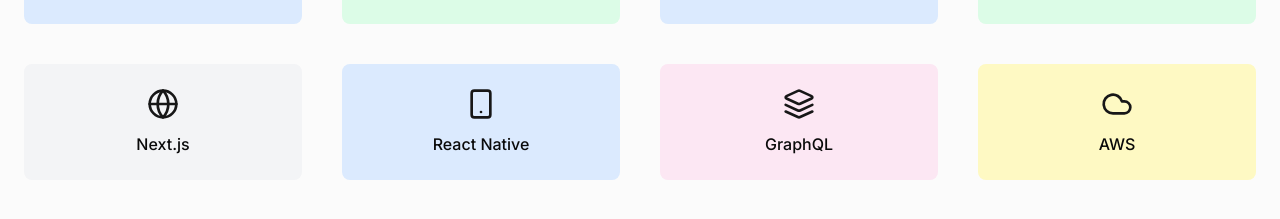
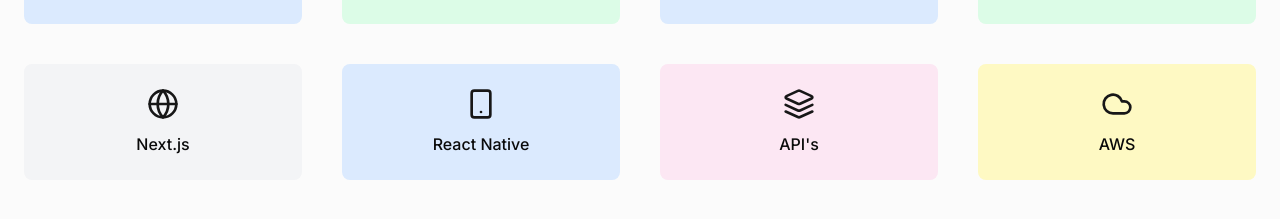
Before and after one commit to Megamind0407/MyPortfolio, a Next.js app: page / in a window 1280 px wide. Shown: the part 1205-1424 px from the top of the page. Built offline with nearby package versions, Linux system fonts and the light colour scheme.

Commit message:
add-skill api

```diff
--- a/components/skills-showcase.tsx
+++ b/components/skills-showcase.tsx
@@ -11,7 +11,7 @@ export function SkillsShowcase() {
     { name: "MongoDB", icon: <Database className="h-8 w-8" />, color: "bg-green-100 dark:bg-green-950" },
     { name: "Next.js", icon: <Globe className="h-8 w-8" />, color: "bg-gray-100 dark:bg-gray-800" },
     { name: "React Native", icon: <Smartphone className="h-8 w-8" />, color: "bg-blue-100 dark:bg-blue-950" },
-    { name: "GraphQL", icon: <Layers className="h-8 w-8" />, color: "bg-pink-100 dark:bg-pink-950" },
+    { name: "API's", icon: <Layers className="h-8 w-8" />, color: "bg-pink-100 dark:bg-pink-950" },
     { name: "AWS", icon: <Cloud className="h-8 w-8" />, color: "bg-yellow-100 dark:bg-yellow-950" },
   ]
 
```
